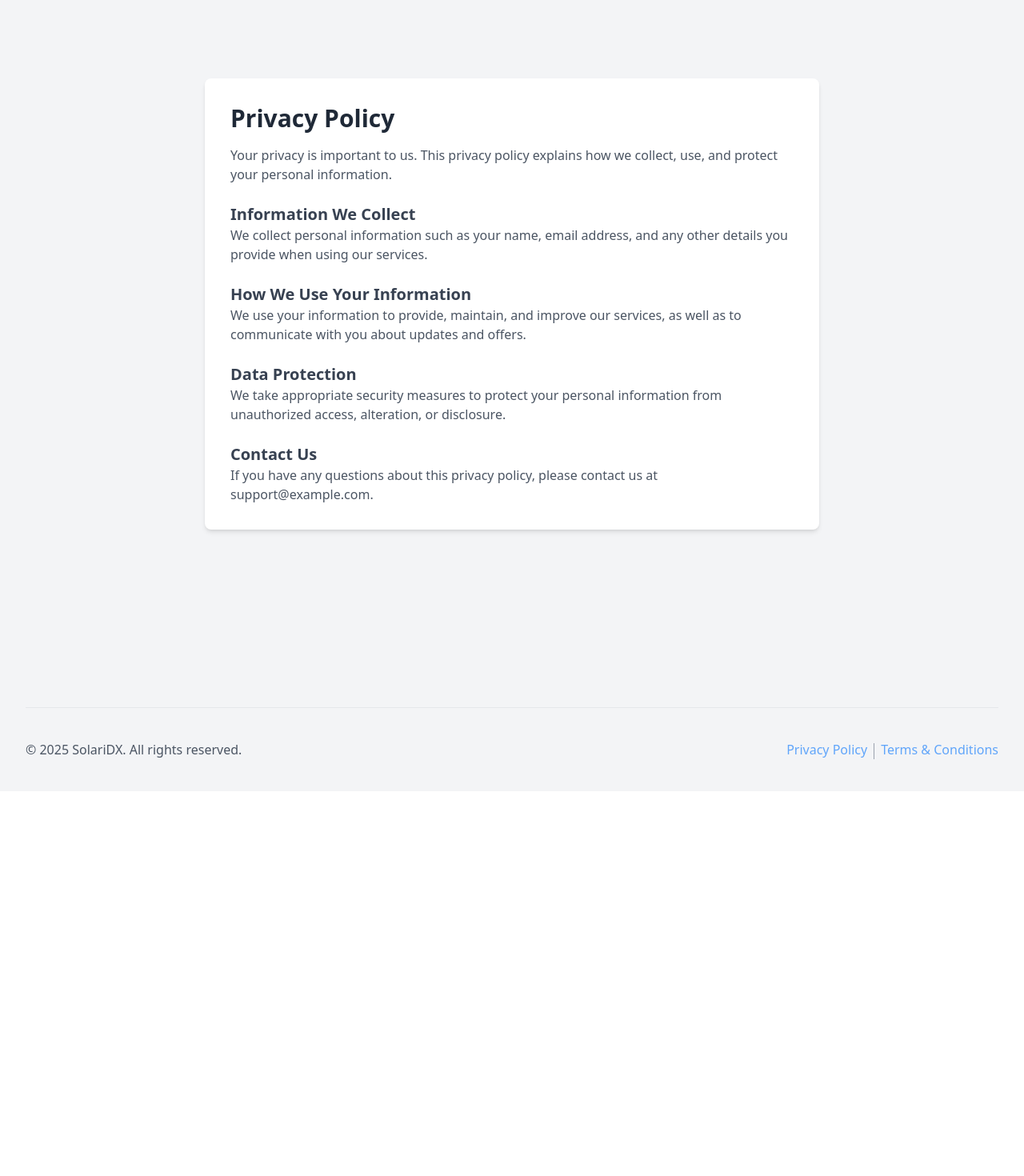
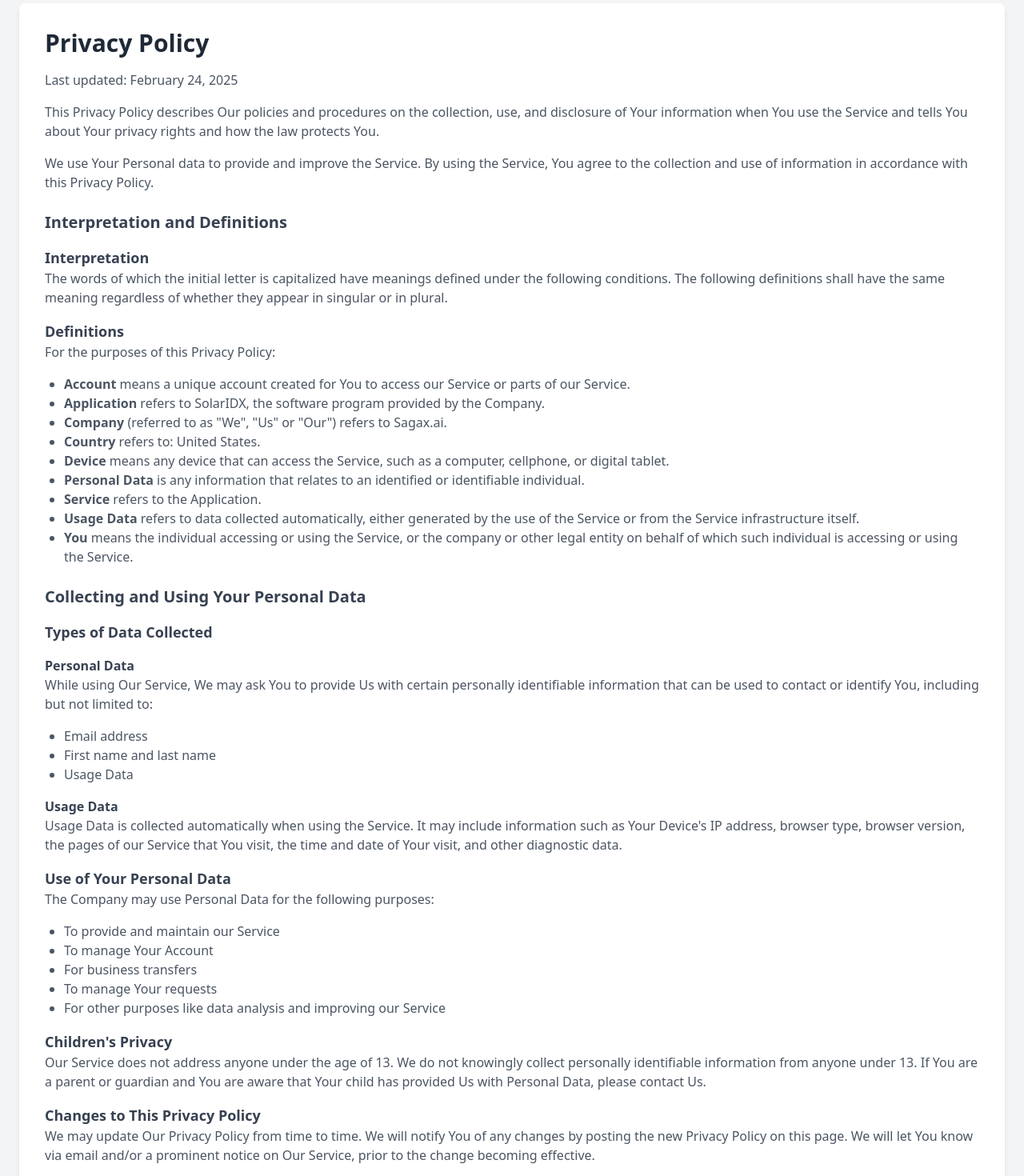
Before and after one commit to Reznov00/solaridx-landing, a Next.js app: page /privacy-policy in a window 1280 px wide. Shown: the part 100-1570 px from the top of the page at 80% size. Before the commit the page ends 1089 px from the top, so only its background shows below. Built offline with nearby package versions, Linux system fonts and the light colour scheme.

Commit message:
feat: (Privacy Policy Added)

```diff
--- a/components/ui/Footer/index.jsx
+++ b/components/ui/Footer/index.jsx
@@ -1,13 +1,11 @@
 import Link from "next/link";
 
 const Footer = () => (
-  <footer className="bg-gray-100">
+  <footer className="">
     <div className="custom-screen pt-16">
       <div className="mt-10 py-10 border-t flex flex-col sm:flex-row sm:items-center sm:justify-between text-center sm:text-left space-y-4 sm:space-y-0">
         <p className="text-gray-600">© 2025 SolariDX. All rights reserved.</p>
 
-
-        {/* Links - Stacked on Mobile, Inline on Desktop */}
         <div className="flex justify-center sm:justify-start items-center gap-2">
           <Link href="/privacy-policy" className="text-blue-400 hover:text-blue-500">
             Privacy Policy
--- a/pages/get-app.js
+++ b/pages/get-app.js
@@ -3,13 +3,13 @@
 import googlePlayLogo from "../public/icons/google-play.svg";
 import appStoreLogo from "../public/icons/app-store.svg";
 
-export default function GetStarted() {
+export default function GetApp() {
   return (
     <>
       <Head>
         <title>Download SolariDX App</title>
       </Head>
-      <div className="flex items-center justify-center py-20 bg-slate-200">
+      <div className="flex items-center justify-center py-20 ">
         <div className="custom-screen flex flex-col lg:flex-col mt-8 items-center text-gray-600 w-full max-w-6xl gap-12">
           <div className="max-w-lg text-center lg:text-left">
             <h1 className="text-gray-800 text-center text-3xl font-semibold sm:text-4xl">
@@ -27,7 +27,7 @@
               rel="noopener noreferrer"
               className="flex items-center justify-center gap-3 w-full text-white bg-indigo-600 hover:bg-indigo-500 active:bg-indigo-700 ring-offset-2 ring-indigo-600 focus:ring py-3 rounded-lg"
             >
-              <Image src={googlePlayLogo} alt="Google Play" width={24} height={24} />
+              <Image src={googlePlayLogo} alt="Google Play" width={30} height={30} />
               <span>Get it on Google Play</span>
             </a>
             <a
@@ -36,7 +36,7 @@
               rel="noopener noreferrer"
               className="flex items-center justify-center gap-3 w-full text-white bg-gray-800 hover:bg-gray-700 active:bg-gray-900 ring-offset-2 ring-gray-700 focus:ring py-3 rounded-lg"
             >
-              <Image src={appStoreLogo} alt="App Store" width={24} height={24} />
+              <Image src={appStoreLogo} alt="App Store" width={35} height={35} />
               <span>Download on the App Store</span>
             </a>
           </div>
--- a/pages/privacy-policy/index.js
+++ b/pages/privacy-policy/index.js
@@ -1,43 +1,127 @@
 export default function PrivacyPolicy() {
   return (
     <div className="min-h-screen bg-gray-100 p-6 flex items-center justify-center">
-      <div className="max-w-3xl bg-white p-8 rounded-lg shadow-md">
-        <h1 className="text-3xl font-bold text-gray-800 mb-4">
-          Privacy Policy
-        </h1>
+      <div className="max-w-7xl bg-white p-8 rounded-lg shadow-md">
+        <h1 className="text-3xl font-bold text-gray-800 mb-4">Privacy Policy</h1>
+        <p className="text-gray-600 mb-4">Last updated: February 24, 2025</p>
         <p className="text-gray-600 mb-4">
-          Your privacy is important to us. This privacy policy explains how we
-          collect, use, and protect your personal information.
+          This Privacy Policy describes Our policies and procedures on the
+          collection, use, and disclosure of Your information when You use the
+          Service and tells You about Your privacy rights and how the law
+          protects You.
+        </p>
+        <p className="text-gray-600 mb-4">
+          We use Your Personal data to provide and improve the Service. By using
+          the Service, You agree to the collection and use of information in
+          accordance with this Privacy Policy.
         </p>
 
         <h2 className="text-xl font-semibold text-gray-700 mt-6">
-          Information We Collect
+          Interpretation and Definitions
         </h2>
+        <h3 className="text-lg font-semibold text-gray-700 mt-4">Interpretation</h3>
         <p className="text-gray-600 mb-4">
-          We collect personal information such as your name, email address, and
-          any other details you provide when using our services.
+          The words of which the initial letter is capitalized have meanings
+          defined under the following conditions. The following definitions
+          shall have the same meaning regardless of whether they appear in
+          singular or in plural.
         </p>
 
+        <h3 className="text-lg font-semibold text-gray-700 mt-4">Definitions</h3>
+        <p className="text-gray-600 mb-4">For the purposes of this Privacy Policy:</p>
+        <ul className="list-disc pl-6 text-gray-600 mb-4">
+          <li>
+            <strong>Account</strong> means a unique account created for You to
+            access our Service or parts of our Service.
+          </li>
+          <li>
+            <strong>Application</strong> refers to SolarIDX, the software program
+            provided by the Company.
+          </li>
+          <li>
+            <strong>Company</strong> (referred to as "We", "Us" or "Our") refers
+            to Sagax.ai.
+          </li>
+          <li>
+            <strong>Country</strong> refers to: United States.
+          </li>
+          <li>
+            <strong>Device</strong> means any device that can access the Service,
+            such as a computer, cellphone, or digital tablet.
+          </li>
+          <li>
+            <strong>Personal Data</strong> is any information that relates to an
+            identified or identifiable individual.
+          </li>
+          <li>
+            <strong>Service</strong> refers to the Application.
+          </li>
+          <li>
+            <strong>Usage Data</strong> refers to data collected automatically,
+            either generated by the use of the Service or from the Service
+            infrastructure itself.
+          </li>
+          <li>
+            <strong>You</strong> means the individual accessing or using the
+            Service, or the company or other legal entity on behalf of which
+            such individual is accessing or using the Service.
+          </li>
+        </ul>
+
         <h2 className="text-xl font-semibold text-gray-700 mt-6">
-          How We Use Your Information
+          Collecting and Using Your Personal Data
         </h2>
+        <h3 className="text-lg font-semibold text-gray-700 mt-4">Types of Data Collected</h3>
+        <h4 className="text-md font-semibold text-gray-700 mt-4">Personal Data</h4>
         <p className="text-gray-600 mb-4">
-          We use your information to provide, maintain, and improve our
-          services, as well as to communicate with you about updates and offers.
+          While using Our Service, We may ask You to provide Us with certain
+          personally identifiable information that can be used to contact or
+          identify You, including but not limited to:
+        </p>
+        <ul className="list-disc pl-6 text-gray-600 mb-4">
+          <li>Email address</li>
+          <li>First name and last name</li>
+          <li>Usage Data</li>
+        </ul>
+
+        <h4 className="text-md font-semibold text-gray-700 mt-4">Usage Data</h4>
+        <p className="text-gray-600 mb-4">
+          Usage Data is collected automatically when using the Service. It may
+          include information such as Your Device's IP address, browser type,
+          browser version, the pages of our Service that You visit, the time and
+          date of Your visit, and other diagnostic data.
         </p>
 
-        <h2 className="text-xl font-semibold text-gray-700 mt-6">
-          Data Protection
-        </h2>
+        <h3 className="text-lg font-semibold text-gray-700 mt-4">Use of Your Personal Data</h3>
         <p className="text-gray-600 mb-4">
-          We take appropriate security measures to protect your personal
-          information from unauthorized access, alteration, or disclosure.
+          The Company may use Personal Data for the following purposes:
+        </p>
+        <ul className="list-disc pl-6 text-gray-600 mb-4">
+          <li>To provide and maintain our Service</li>
+          <li>To manage Your Account</li>
+          <li>For business transfers</li>
+          <li>To manage Your requests</li>
+          <li>For other purposes like data analysis and improving our Service</li>
+        </ul>
+
+        <h3 className="text-lg font-semibold text-gray-700 mt-4">Children's Privacy</h3>
+        <p className="text-gray-600 mb-4">
+          Our Service does not address anyone under the age of 13. We do not knowingly collect personally
+          identifiable information from anyone under 13. If You are a parent or guardian and You are aware
+          that Your child has provided Us with Personal Data, please contact Us.
+        </p>
+
+        <h3 className="text-lg font-semibold text-gray-700 mt-4">Changes to This Privacy Policy</h3>
+        <p className="text-gray-600 mb-4">
+          We may update Our Privacy Policy from time to time. We will notify You of any changes by posting the
+          new Privacy Policy on this page. We will let You know via email and/or a prominent notice on Our Service,
+          prior to the change becoming effective.
         </p>
 
         <h2 className="text-xl font-semibold text-gray-700 mt-6">Contact Us</h2>
         <p className="text-gray-600">
-          If you have any questions about this privacy policy, please contact us
-          at <span className="font-medium">support@example.com</span>.
+          If you have any questions about this Privacy Policy, You can contact
+          us at <span className="font-medium">support@solaridx.com</span>.
         </p>
       </div>
     </div>
```
